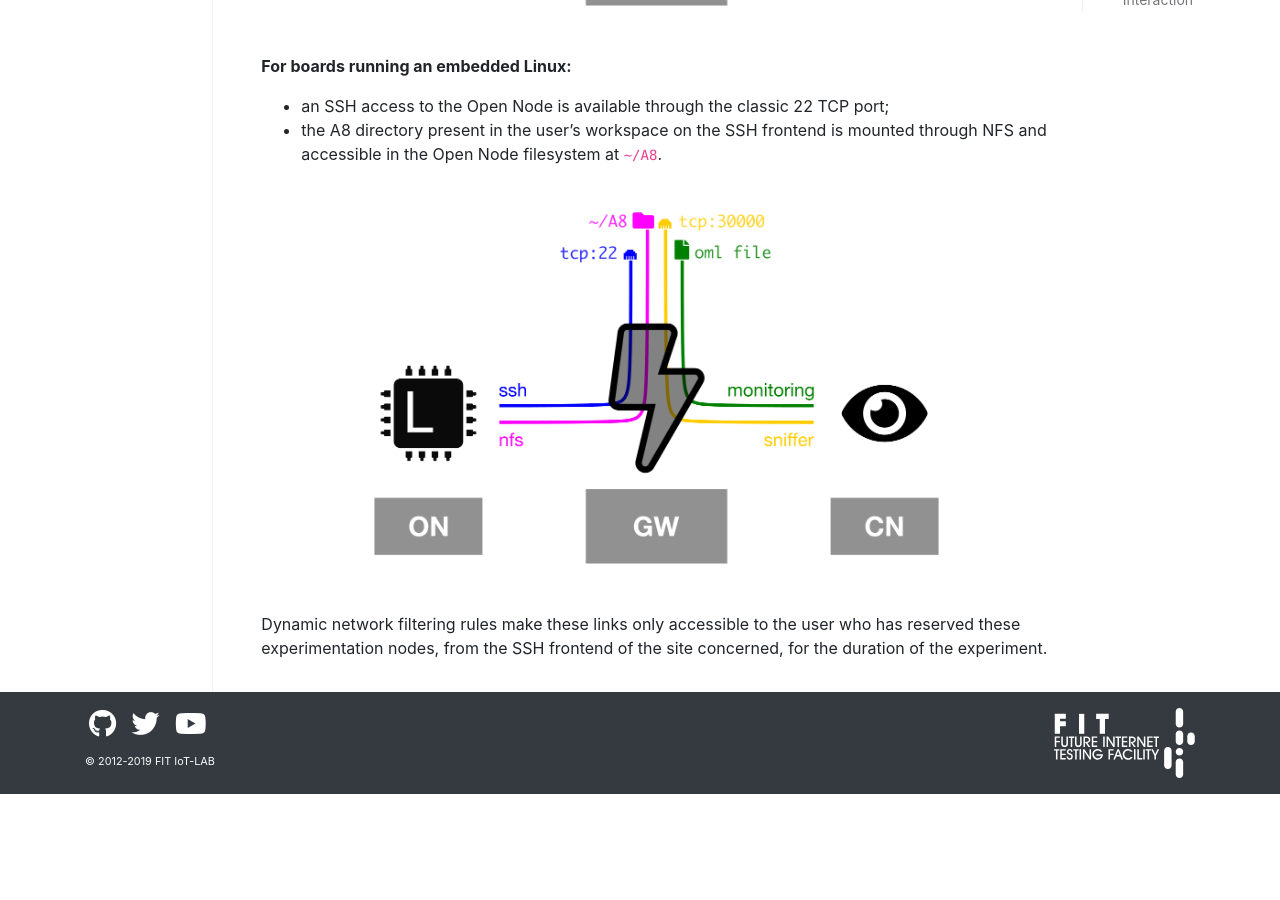
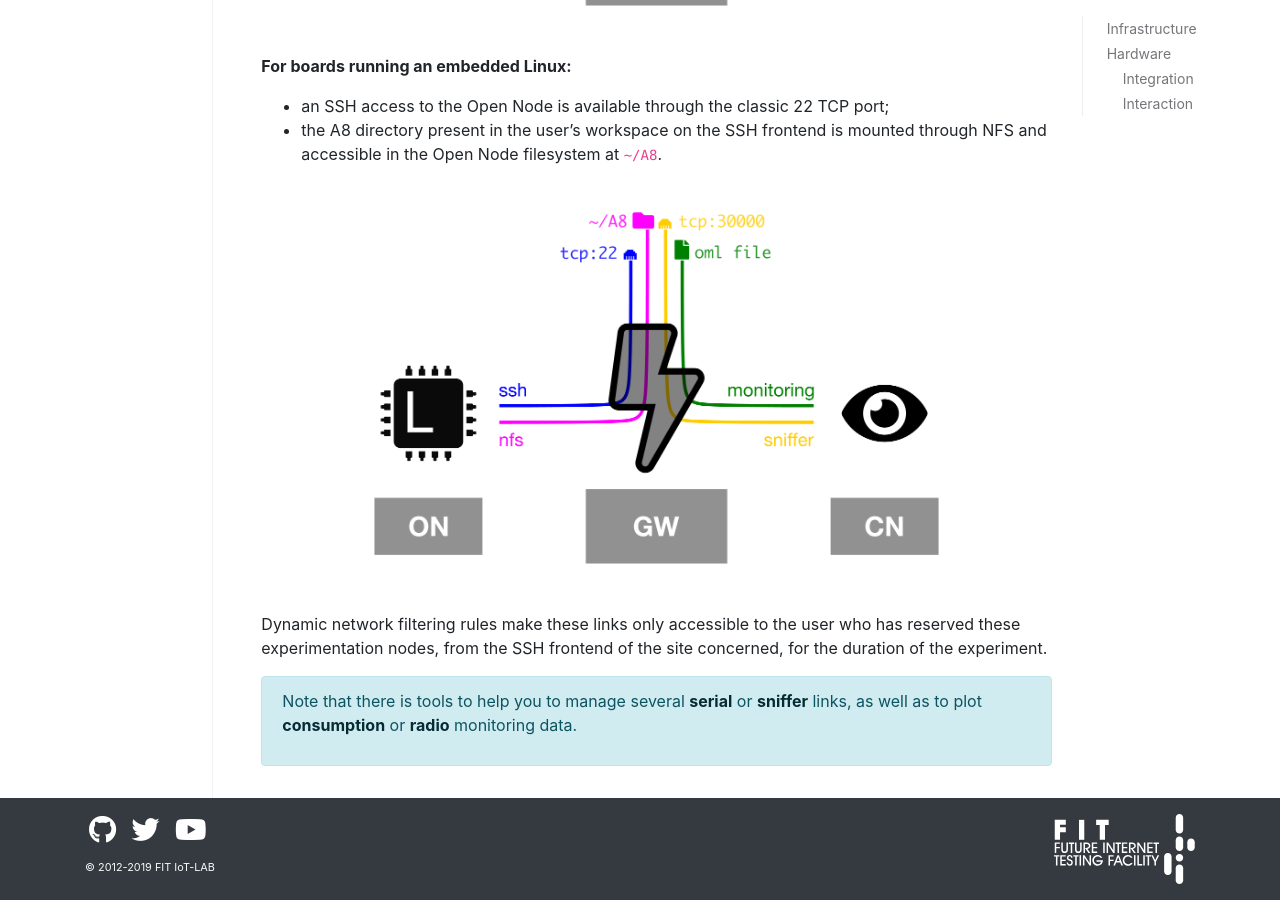
Before and after one commit to iot-lab/iot-lab.github.io, a Jekyll site: the page built from docs/getting-started/design.md, in a window 1280 px wide and 900 px high, scrolled down 2729 px. Built offline with Jekyll 4.4.1, drawn with Linux system fonts in a browser that asks for light colours; before the commit the page ends 3523 px from its top, so only the background shows below that.

Commit message:
docs/design: add links to tools

```diff
--- a/docs/getting-started/design.md
+++ b/docs/getting-started/design.md
@@ -57,3 +57,7 @@
 </div>
 
 Dynamic network filtering rules make these links only accessible to the user who has reserved these experimentation nodes, from the SSH frontend of the site concerned, for the duration of the experiment.
+
+<div class="alert alert-info" markdown="1">
+Note that there is tools to help you to manage several [serial]({{ '/docs/tools/serial-aggregator/' | relative_url }}){: .alert-link} or [sniffer]({{ '/docs/tools/radio-monitoring/#send-radio-packets-and-analyse-radio-traffic' | relative_url }}){: .alert-link} links, as well as to plot [consumption]({{ '/docs/tools/consumption-monitoring/#analyse-monitoring-data' | relative_url }}){: .alert-link} or [radio]({{ '/docs/tools/radio-monitoring/#analyse-monitoring-data' | relative_url }}){: .alert-link} monitoring data.
+</div>
```
